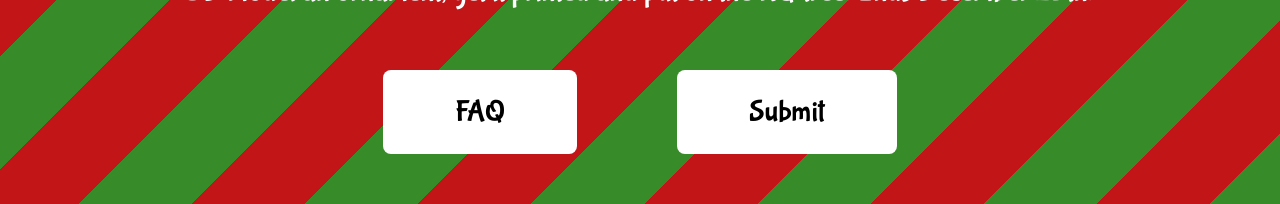
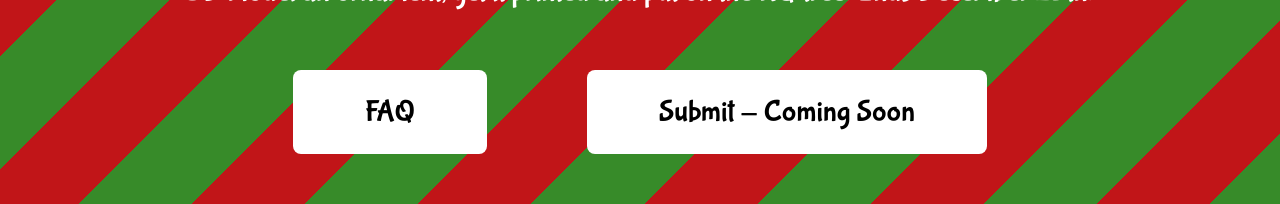
Before and after one commit to hackclub/bauble, a SvelteKit app: page / in a window 1280 px wide. Shown: the part 440-644 px from the top of the page. Built offline with nearby package versions, Linux system fonts and the light colour scheme.

Commit message:
Update submit link text to 'Submit - Coming Soon'

```diff
--- a/src/routes/+page.svelte
+++ b/src/routes/+page.svelte
@@ -14,7 +14,7 @@
     </h2>
     <div class="flex gap-25 mt-5">
         <button class="font-bubblegum bg-white text-black text-3xl py-6 px-18 rounded-lg transition cursor-pointer" on:click={() => document.getElementById('faq').scrollIntoView({ behavior: 'smooth' })}>FAQ</button>
-        <a href="https://hackclub.com" target="_blank" rel="noopener noreferrer" class="font-bubblegum bg-white text-black text-3xl py-6 px-18 rounded-lg transition">Submit</a>
+        <a href="https://hackclub.com" target="_blank" rel="noopener noreferrer" class="font-bubblegum bg-white text-black text-3xl py-6 px-18 rounded-lg transition">Submit - Coming Soon</a>
     </div>
 </section>
 
```
